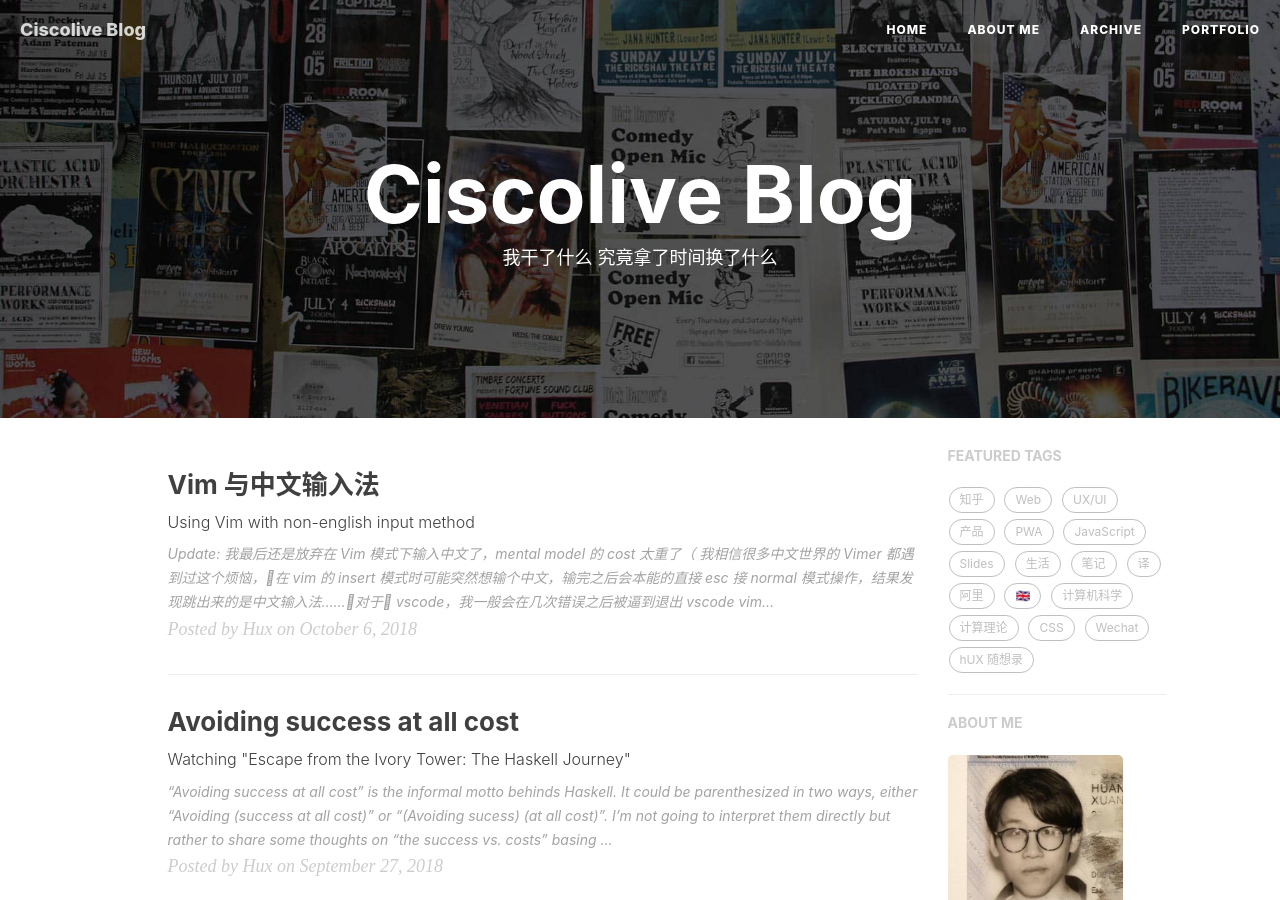
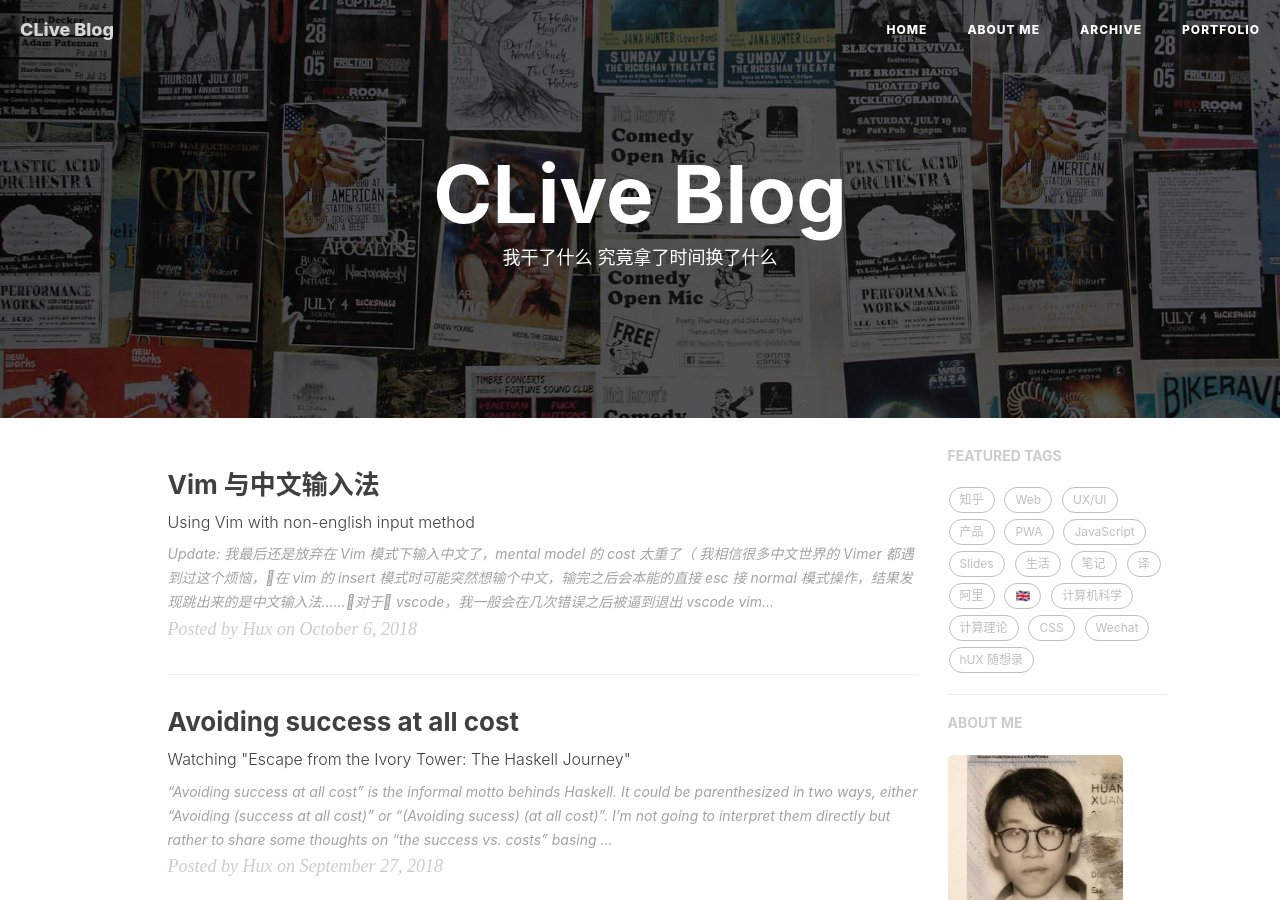
Before and after one commit to ciscolive/ciscolive.github.io, a Jekyll site: the page built from index.html, in a window 1280 px wide and 900 px high. Built offline with Jekyll 4.4.1, drawn with Linux system fonts in a browser that asks for light colours; nearby versions of some CDN libraries; the list of posts is cut into pages by our own code; comment, search, counter and statistics services are not loaded; some of the changed text lies outside the part shown.

Commit message:
Initial commit

```diff
--- a/_config.yml
+++ b/_config.yml
@@ -1,6 +1,6 @@
 # Site settings
-title: Ciscolive Blog
-SEOTitle: 颜文武的博客 | ciscolive Blog
+title: CLive Blog
+SEOTitle: 颜文武的个人博客 | ciscolive Blog
 header-img: img/home-bg.jpg
 email: 968828@gmail.com
 description: "关于程序与设计、网络工程师 | 颜文武，Network Engineer | 这里是 @颜文武 的个人博客，与你一起发现更大的世界。"
@@ -59,7 +59,7 @@ kramdown:
 
 
 # Disqus settings
-disqus_username: hux
+disqus_username: ciscolive
 
 # Netease settings
 netease_comment: false
```
Also changed, not shown: 1 other file.
